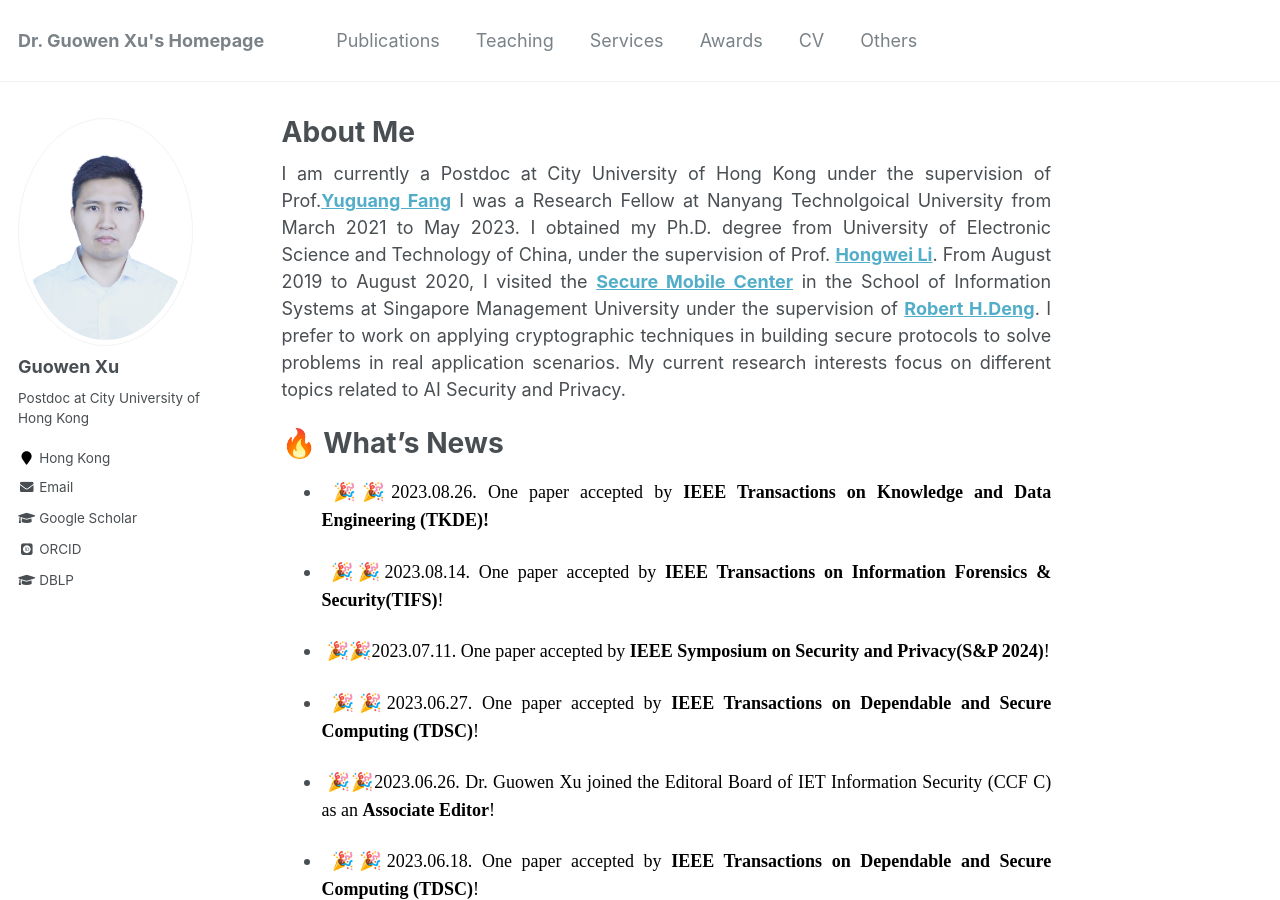
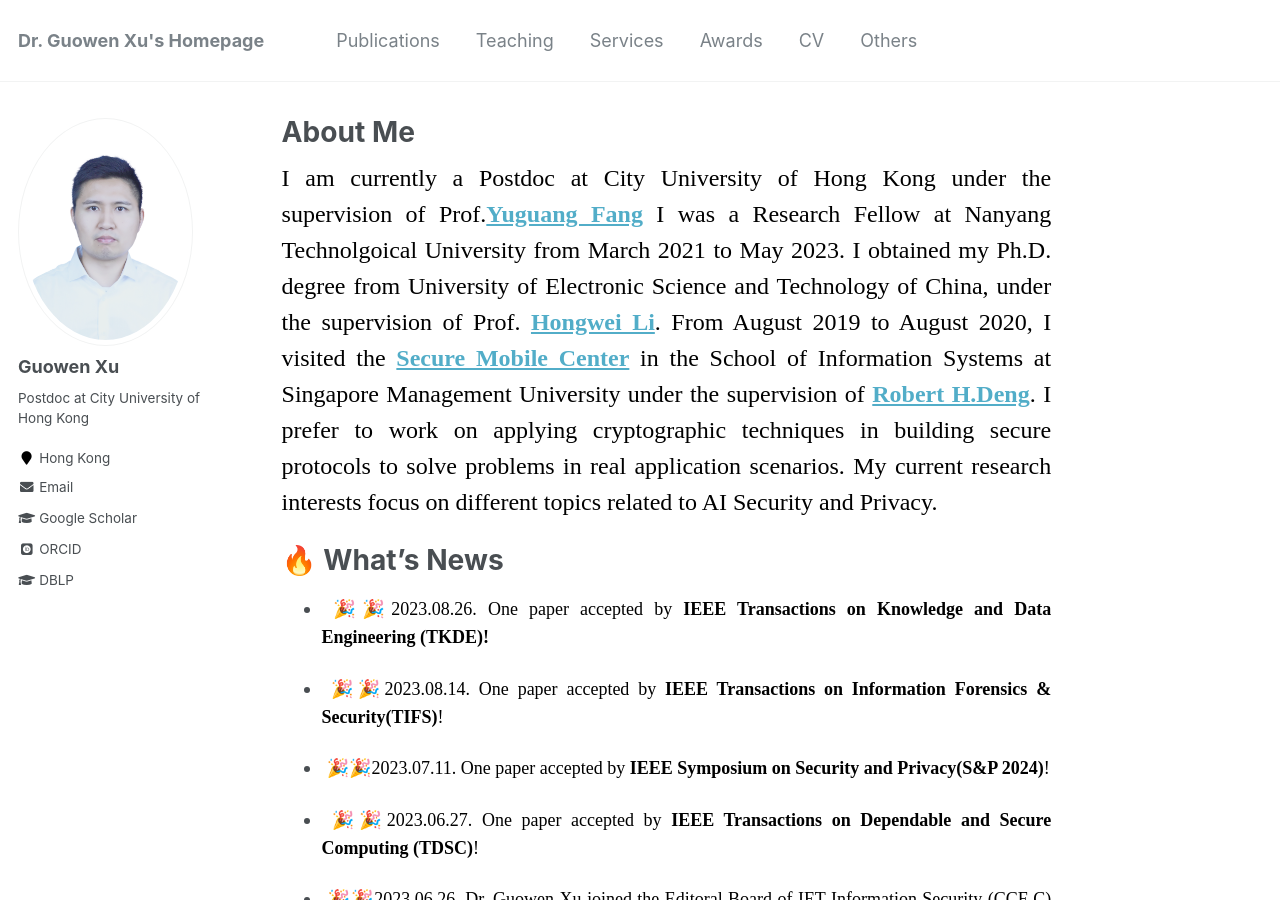
Before and after one commit to Guowen-xu/guowen-xu.github.io, a Jekyll site: the page built from _pages/about.md, in a window 1280 px wide and 900 px high. Built offline with Jekyll 4.4.1, drawn with Linux system fonts in a browser that asks for light colours; some web fonts are replaced.

Commit message:
Update about.md

```diff
--- a/_pages/about.md
+++ b/_pages/about.md
@@ -8,7 +8,7 @@ redirect_from:
   - /about.html
 ---
 
-<p align="justify">I am currently a Postdoc at City University of Hong Kong under the supervision of Prof.<a href = "https://www.cs.cityu.edu.hk/~yugufang/"><b>Yuguang Fang</b></a> I was a  Research  Fellow at Nanyang Technolgoical University from March 2021 to May 2023. I obtained my Ph.D. degree from University of Electronic Science and Technology of China, under the supervision of Prof. <a href = "https://scholar.google.com.hk/citations?hl=zh-CN&user=-o6u2gwAAAAJ&view_op=list_works&sortby=pubdate"><b>Hongwei Li</b></a>. From August 2019 to August 2020,  I visited the  <a href = "https://smc.smu.edu.sg/"><b>Secure Mobile Center</b></a> in the School of Information Systems at Singapore Management University under the supervision of <a href = "http://www.mysmu.edu/faculty/robertdeng/"><b>Robert H.Deng</b></a>. I prefer to work on applying cryptographic techniques in building secure protocols to solve problems in real application scenarios. My current research interests focus on different topics related to AI Security and Privacy.</p>
+<p align="justify"><font face="Times New Roman" color=black size=5>I am currently a Postdoc at City University of Hong Kong under the supervision of Prof.<a href = "https://www.cs.cityu.edu.hk/~yugufang/"><b>Yuguang Fang</b></a> I was a  Research  Fellow at Nanyang Technolgoical University from March 2021 to May 2023. I obtained my Ph.D. degree from University of Electronic Science and Technology of China, under the supervision of Prof. <a href = "https://scholar.google.com.hk/citations?hl=zh-CN&user=-o6u2gwAAAAJ&view_op=list_works&sortby=pubdate"><b>Hongwei Li</b></a>. From August 2019 to August 2020,  I visited the  <a href = "https://smc.smu.edu.sg/"><b>Secure Mobile Center</b></a> in the School of Information Systems at Singapore Management University under the supervision of <a href = "http://www.mysmu.edu/faculty/robertdeng/"><b>Robert H.Deng</b></a>. I prefer to work on applying cryptographic techniques in building secure protocols to solve problems in real application scenarios. My current research interests focus on different topics related to AI Security and Privacy.</font></p>
 
 
   🔥 What's News
```
